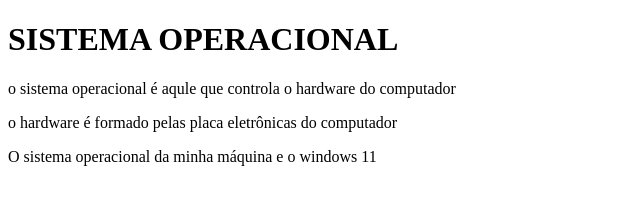
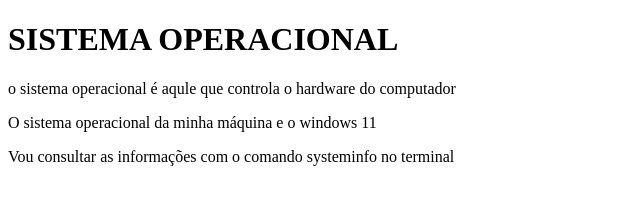
Before and after one commit to Kristopher2009/teste_cyber01, a plain HTML site: page index.html in a window 1280 px wide. Shown: the whole page, without its empty margins (0-640 px from the left). Drawn offline with Linux system fonts and the light colour scheme.

Commit message:
terceira versão

```diff
--- a/index.html
+++ b/index.html
@@ -9,7 +9,7 @@
 <body>
     <h1>SISTEMA OPERACIONAL</h1>
     <p>o sistema operacional é aqule que controla o hardware do computador</p>
-    <p>o hardware é formado pelas placa eletrônicas do computador</p>
     <p>O sistema operacional da minha máquina e o windows 11</p>
+    <p>Vou consultar as informações  com o comando systeminfo no terminal</p>
 </body>
 </html>
```
